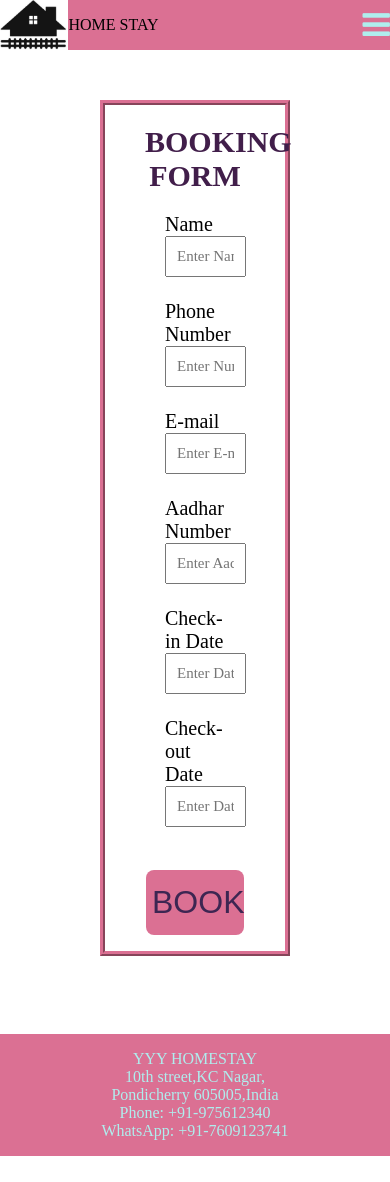
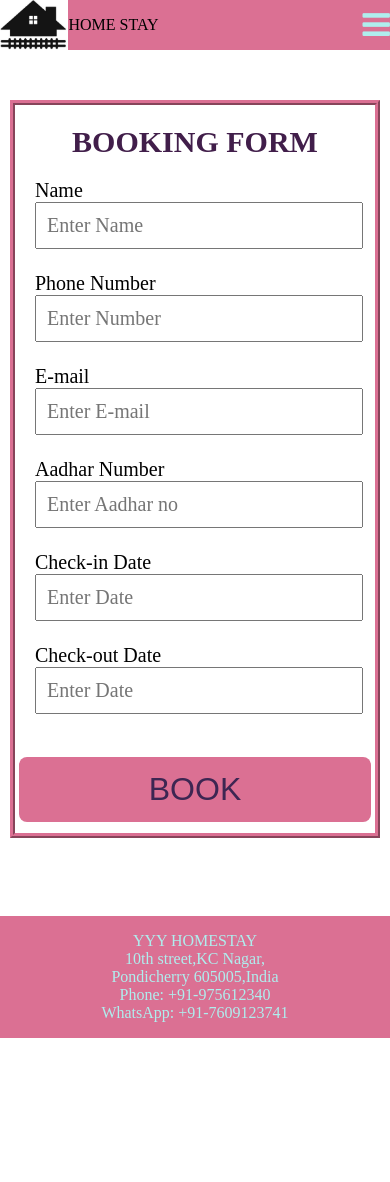
Before and after one commit to AahaSolutions1/HomestayProject, a PHP site: page /bookform.php in a window 390 px wide. After the commit the page ends 1038 px from the top, so only its background shows below. Run offline with PHP 8.4, Linux system fonts and the light colour scheme.

Commit message:
bookform.php

```diff
--- a/bookform.php
+++ b/bookform.php
@@ -86,21 +86,20 @@
 
         }
         @media screen and (max-width: 768px) {
-            form{
+            .myForm{
                 font-size: 10px;
                 margin-bottom: 0%;
                 height:100%;
                 margin-top: 50px;
-                margin-left: 50px;
-                margin-right: 50px;
-                padding-right:40px;
-                padding-left: 40px;
+                margin-left: 10px;
+                margin-right: 10px;
+
             }
             .bform{
                 font-size: 20px;
             }
             .bform input{
-                font-size: 15px;
+                font-size: 20px;
 
             }
             button{
@@ -162,59 +161,3 @@
 
     <?php include 'footer.php';?>
     </html>
-     <?php
-              if(isset($_POST['name']))
-              {
-              $data=$_POST['name'];
-              $fp = fopen('data.txt', 'a');
-              fwrite($fp, $data);
-              fclose($fp);
-              }
-              ?> <br/>
-              <?php
-              if(isset($_POST['phnumber']))
-              {
-              $data=$_POST['phnumber'];
-
-              $fp = fopen('data.txt', 'a');
-
-              fwrite($fp, $data);
-              fclose($fp);
-              }
-              if(isset($_POST['email']))
-              {
-              $data=$_POST['email'];
-
-              $fp = fopen('data.txt', 'a');
-
-              fwrite($fp, $data);
-              fclose($fp);
-              }
-              if(isset($_POST['aadharno']))
-              {
-              $data=$_POST['aadharno'];
-
-              $fp = fopen('data.txt', 'a');
-
-              fwrite($fp, $data);
-              fclose($fp);
-              }
-              if(isset($_POST['checkin']))
-              {
-              $data=$_POST['checkin'];
-
-              $fp = fopen('data.txt', 'a');
-
-              fwrite($fp, $data);
-              fclose($fp);
-              }
-              if(isset($_POST['checkout']))
-              {
-              $data=$_POST['checkout'];
-
-              $fp = fopen('data.txt', 'a');
-
-              fwrite($fp, $data);
-              fclose($fp);
-              }
-              ?>
--- a/insert.php
+++ b/insert.php
@@ -11,7 +11,7 @@
         // servername => localhost
         // username => root
         // password => empty
-        // database name => staff
+        // database name => bookingform
         $conn = mysqli_connect("localhost", "root", "", "bookingform");
 
         // Check connection
@@ -20,7 +20,7 @@
                 . mysqli_connect_error());
         }
 
-        // Taking all 5 values from the form data(input)
+        // Taking all 6 values from the form data(input)
         $name = $_REQUEST['name'];
         $phnumber = $_REQUEST['phnumber'];
         $email = $_REQUEST['email'];
@@ -34,6 +34,7 @@
 
         // Check if the query is successful
         if(mysqli_query($conn, $sql)){
+            echo"<h2>Success</h2>";
             // echo "<h3>data stored in a database successfully."
             //     . " Please browse your localhost php my admin"
             //     . " to view the updated data</h3>";
```
